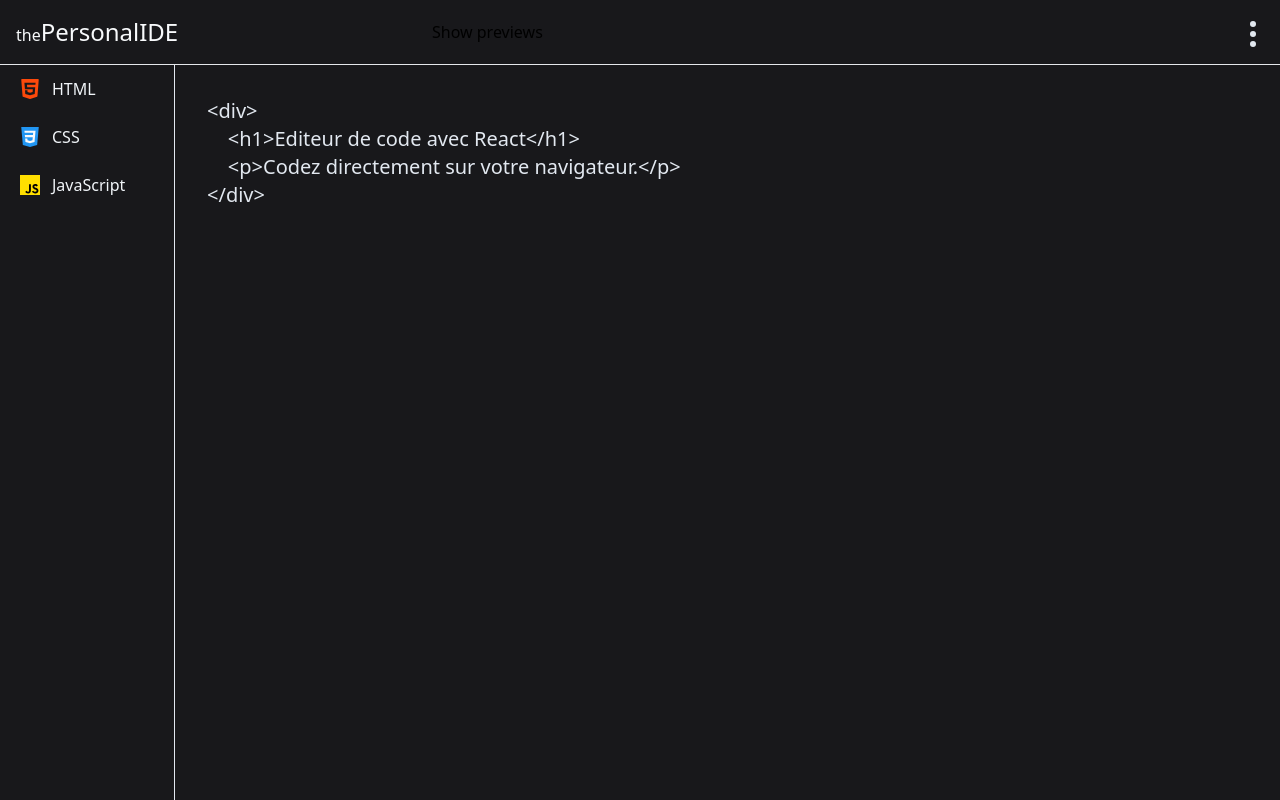
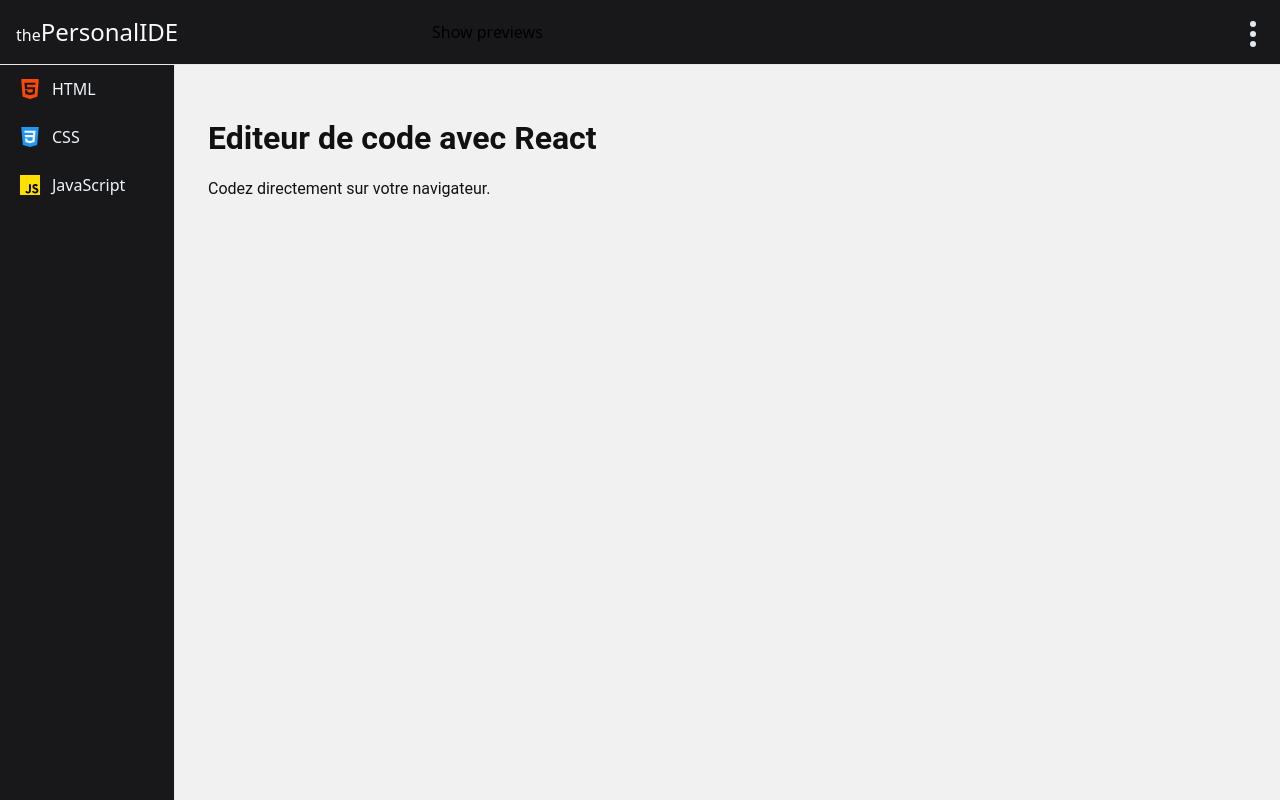
Before and after one commit to newdev-creator/react-my-personal-ide, a React (Vite) app: page / in a window 1280 px wide. Built offline with nearby package versions, Linux system fonts and the light colour scheme.

Commit message:
FEAT: Preview component

```diff
--- /dev/null
+++ b/src/components/Preview.jsx
@@ -0,0 +1,31 @@
+import React from "react";
+import { useSelector } from "react-redux";
+
+export default function Preview() {
+  const tabs = useSelector((state) => state.tabs);
+
+  function getCode(lang) {
+    return tabs.find((obj) => obj.lang === lang).code;
+  }
+  const srcDoc = `
+  <!DOCTYPE html>
+    <head>
+      <style>${getCode("css")}</style>
+    </head>
+    <body>
+      ${getCode("html")}
+      <script>${getCode("javascript")}</script>
+    </body>
+  </html>
+  `;
+
+  return (
+    <div className="absolute top-0 left-0 w-full h-full bg-zinc-900">
+      <iframe
+        className="block w-full h-full"
+        srcDoc={srcDoc}
+        sandbox="allow-scripts"
+      ></iframe>
+    </div>
+  );
+}
--- a/src/components/Tabs.jsx
+++ b/src/components/Tabs.jsx
@@ -3,6 +3,7 @@ import { useSelector } from "react-redux";
 
 import CodeTab from "./CodeTab";
 import ButtonTab from "./ButtonTab";
+import Preview from "./Preview";
 
 export default function Tabs() {
   const tabs = useSelector((state) => state.tabs);
@@ -27,6 +28,7 @@ export default function Tabs() {
           id={tabIndex}
           code={tabs.find((obj) => obj.id === tabIndex).code}
         />
+        <Preview />
       </div>
     </div>
   );
```
